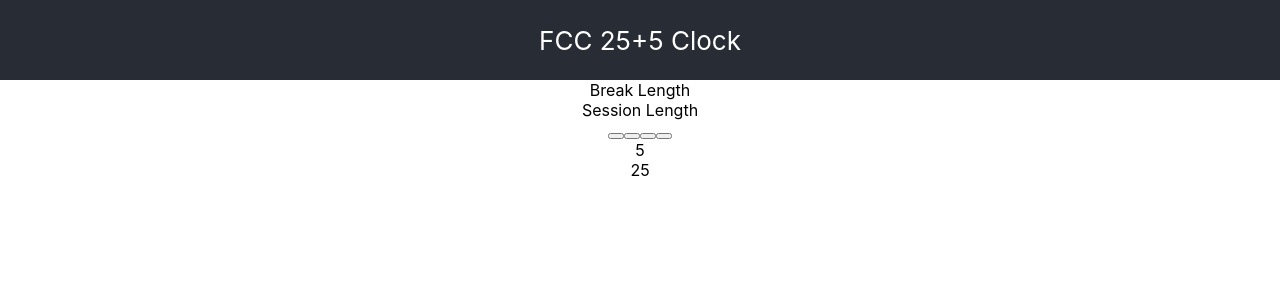
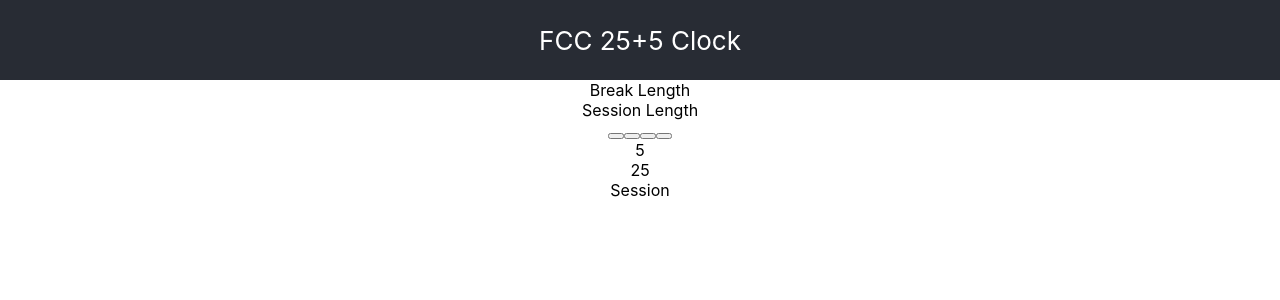
Before and after one commit to rkh-leung/fcc-clock, a React (Create React App) app: page / in a window 1280 px wide. Shown: the top 300 px of the page. Built offline with nearby package versions, Linux system fonts and the light colour scheme.

Commit message:
add: user story 7

```diff
--- a/src/App.tsx
+++ b/src/App.tsx
@@ -19,6 +19,7 @@ function App() {
       <button id={'session-increment'} />
       <div id={'break-length'}>{breakLength}</div>
       <div id={'session-length'}>{sessionLength}</div>
+      <div id={'timer-label'}>Session</div>
     </div>
   );
 }
```
